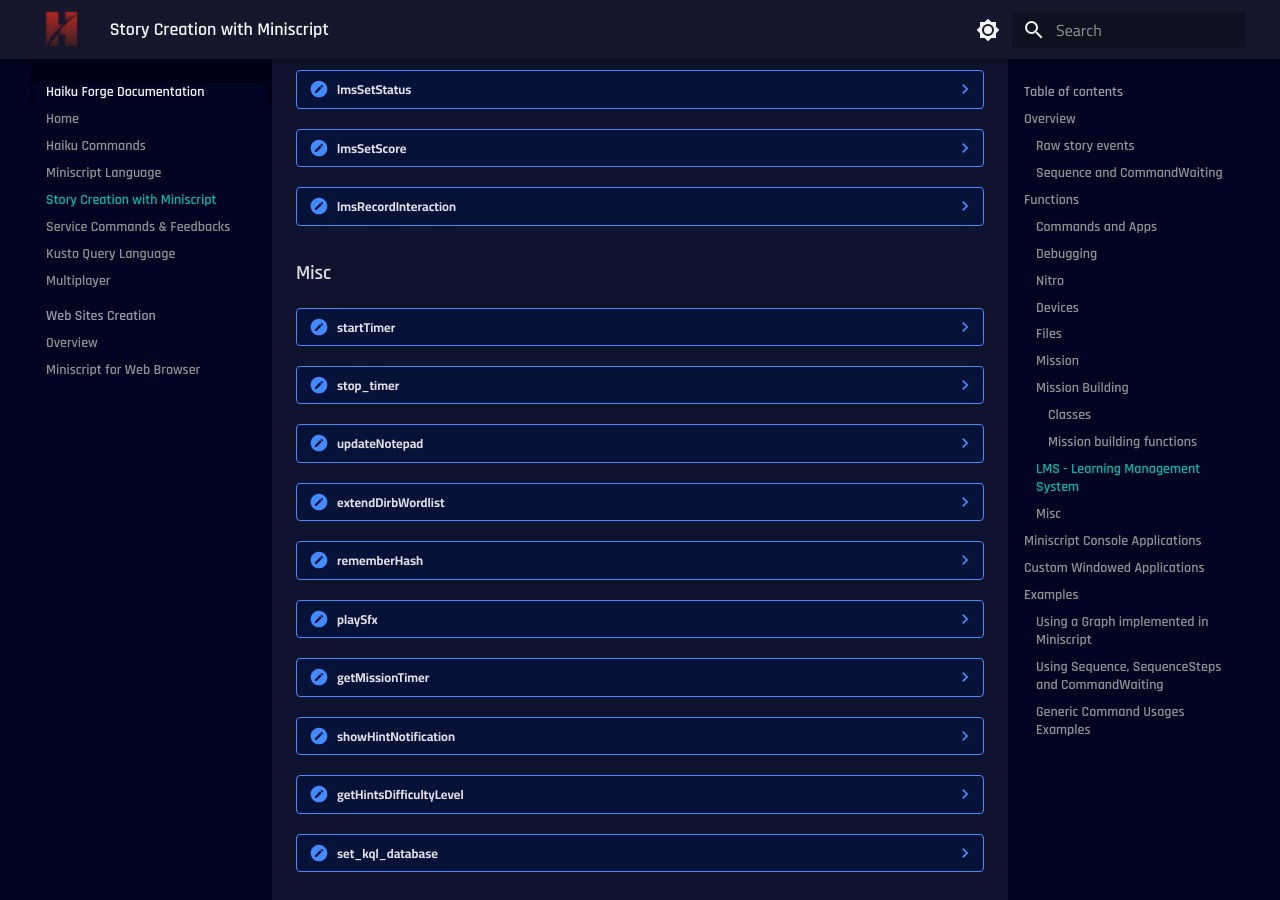
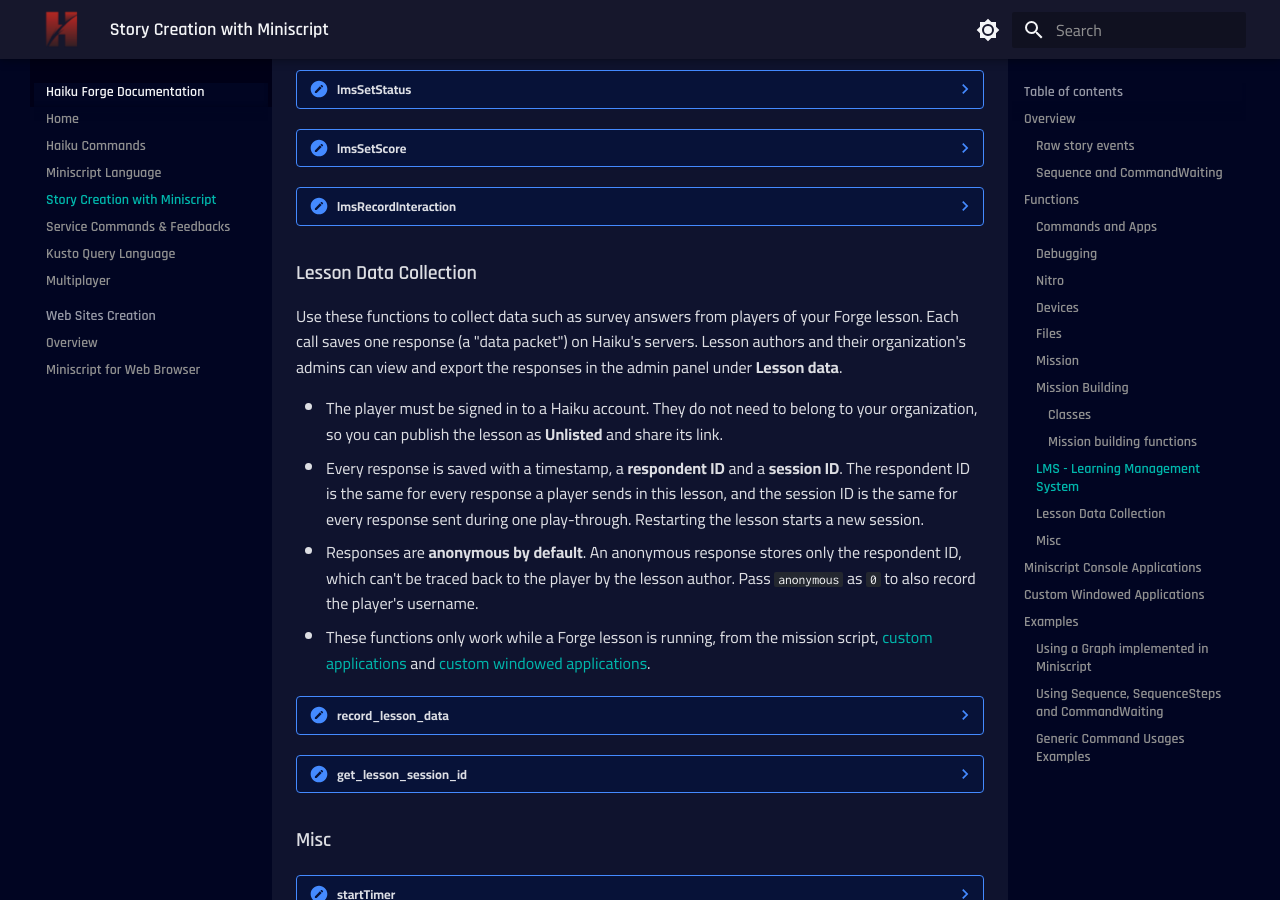
Before and after one commit to haiku-inc/HaikuForgeDocumentation, an MkDocs documentation site: the page built from docs/story-creation-with-miniscript.md, in a window 1280 px wide and 900 px high, scrolled down 6995 px. Built offline with MkDocs 1.6.1 and Material for MkDocs 9.7.7, drawn with Linux system fonts in a browser that asks for light colours.

Commit message:
[DOCS] Lesson data collection functions for Forge lessons
Co-Authored-By: Claude Opus 5.5 <noreply@anthropic.com>

````diff
--- a/docs/story-creation-with-miniscript.md
+++ b/docs/story-creation-with-miniscript.md
@@ -1208,6 +1208,84 @@ Mostly used internally
 
     ```jsx
     lmsRecordInteraction("RecordMultipleChoiceInteraction", "alpha-mc-1", "a", 1, "a", "Which letter is first in the alphabet?", 1, 750, "alphabet1")
+    ```
+
+
+### Lesson Data Collection
+
+Use these functions to collect data such as survey answers from players of your Forge lesson. Each call saves one response (a "data packet") on Haiku's servers. Lesson authors and their organization's admins can view and export the responses in the admin panel under **Lesson data**.
+
+- The player must be signed in to a Haiku account. They do not need to belong to your organization, so you can publish the lesson as **Unlisted** and share its link.
+- Every response is saved with a timestamp, a **respondent ID** and a **session ID**. The respondent ID is the same for every response a player sends in this lesson, and the session ID is the same for every response sent during one play-through. Restarting the lesson starts a new session.
+- Responses are **anonymous by default**. An anonymous response stores only the respondent ID, which can't be traced back to the player by the lesson author. Pass `anonymous` as `0` to also record the player's username.
+- These functions only work while a Forge lesson is running, from the mission script, [custom applications](#miniscript-console-applications) and [custom windowed applications](#custom-windowed-applications).
+
+??? note "record_lesson_data"
+
+    Saves one data packet for the current lesson. The script waits until the server responds, then the function returns a result map.
+
+    **Arguments**
+
+    | data | map, list or string. A map or list is sent as JSON. A string is sent as text, or as the format given in `format`. Max 32 KB. |
+    | --- | --- |
+    | *anonymous* | *number, optional. 1 (default) to send anonymously, 0 to include the player's username.* |
+    | *label* | *string, optional. A tag to help you sort responses, for example "survey_q1". Max 100 characters.* |
+    | *format* | *string, optional. "text", "csv" or "json". Only used when `data` is a string. Default: "text".* |
+
+    **Limits**
+
+    - At most **5** responses per session. Further calls return the error `session_limit_reached`.
+    - At most 1000 responses per player per lesson per day.
+
+    **Returns**
+
+    | ok | number, 1 if the response was saved, otherwise 0 |
+    | --- | --- |
+    | has_error | number, 1 if something went wrong, otherwise 0 |
+    | error | string, an error code (see below), or "" on success |
+    | id | number, the ID of the saved response |
+    | session | string, the session ID for this play-through |
+
+    **Error codes**
+
+    | not_logged_in | The player isn't signed in. |
+    | --- | --- |
+    | not_in_forge_lesson | The function was called outside a running Forge lesson. |
+    | not_allowed | The function was called from a script that can't use it, such as the player's own terminal. |
+    | invalid_format | `format` isn't "text", "csv" or "json", or was combined with a map or list. |
+    | invalid_data | `data` isn't a map, list, string or number. |
+    | invalid_json / invalid_csv | `data` doesn't match the format you chose. |
+    | empty_payload | `data` is empty. |
+    | payload_too_large | `data` is larger than 32 KB. |
+    | session_limit_reached | This session already sent 5 responses. |
+    | daily_limit_reached | The player reached the daily limit for this lesson. |
+    | mission_not_found | The lesson doesn't exist or is private. |
+    | request_failed | The request couldn't reach the server. Try again. |
+
+    **Example**
+
+    ```jsx
+    // Anonymous survey answer, sent as JSON
+    answers = {"q1": "yes", "q2": 4, "comment": "Great lesson"}
+    result = record_lesson_data(answers, 1, "end_survey")
+    if result.ok then
+        println("Thanks! Your answers were saved.")
+    else
+        println("Couldn't save your answers: " + result.error)
+    end if
+
+    // Named response, sent as CSV text
+    record_lesson_data("q1,q2" + char(10) + "yes,4", 0, "raw_csv", "csv")
+    ```
+
+??? note "get_lesson_session_id"
+
+    Returns the session ID of the current play-through, as given by the server after the first successful `record_lesson_data` call. Returns "" if nothing has been saved yet in this session. You can show it to players as a receipt code.
+
+    **Example**
+
+    ```jsx
+    println("Your receipt code: " + get_lesson_session_id()[:8])
     ```
 
 
````
